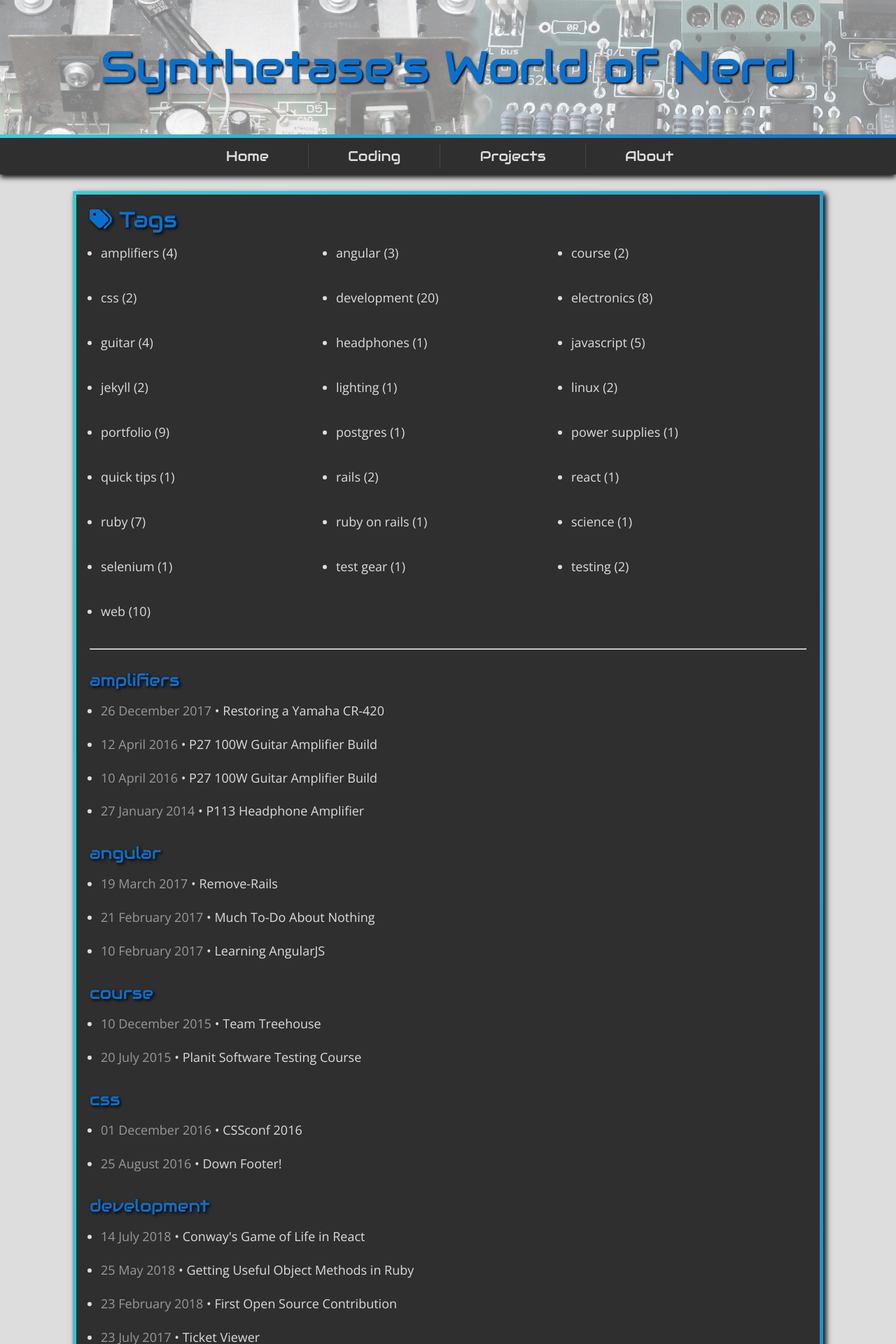
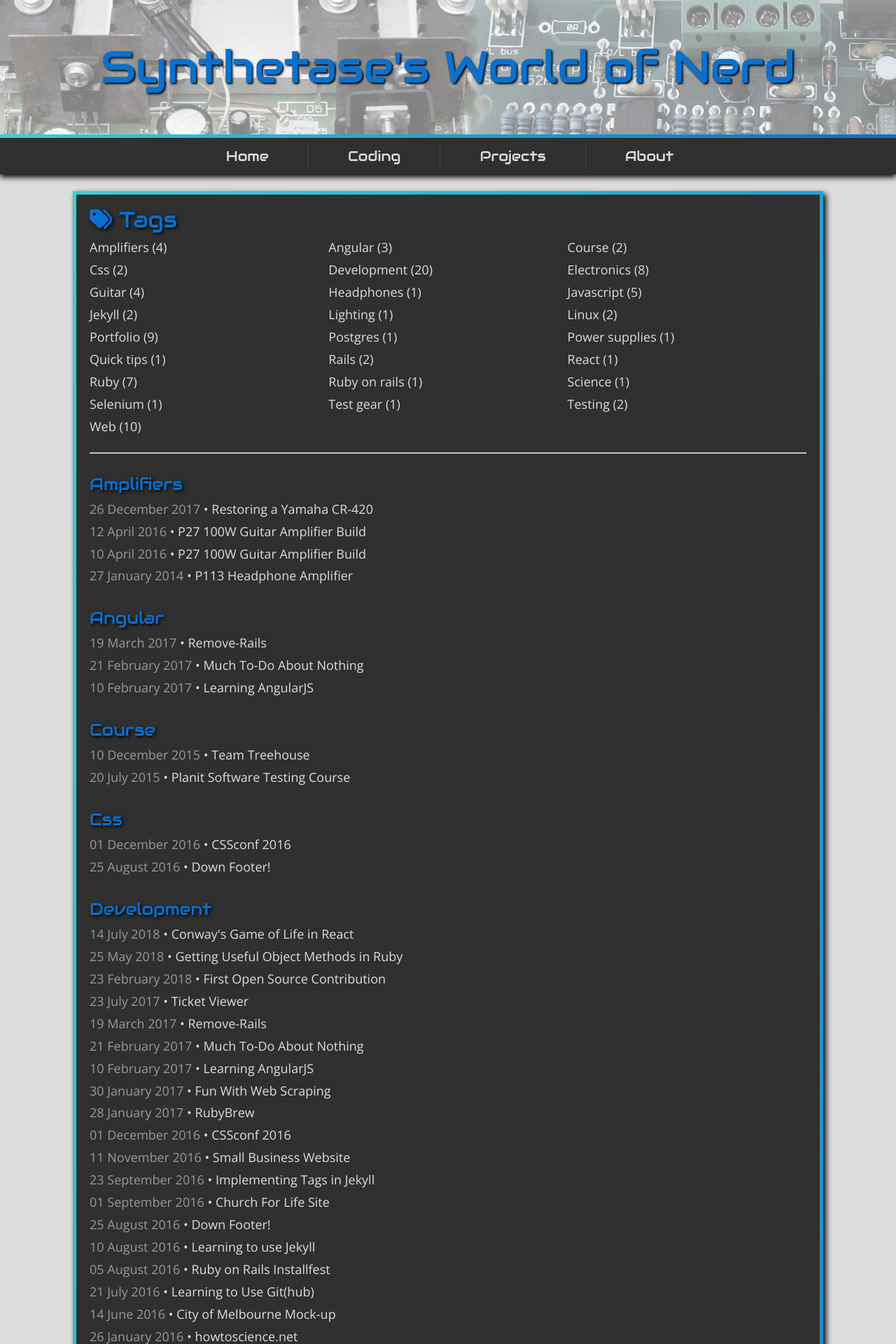
Before and after one commit to StaphSynth/StaphSynth.github.io, a Jekyll site: the page built from _pages/tags.md, in a window 1280 px wide. Shown: the top 1920 px of the page at 70% size. Built offline with Jekyll 4.4.1, drawn with Linux system fonts in a browser that asks for light colours; nearby versions of some CDN libraries; some of the changed text lies outside the part shown.

Commit message:
Fix up tags page

```diff
--- a/_pages/tags.md
+++ b/_pages/tags.md
@@ -4,37 +4,58 @@ title: Tags
 permalink: /tags/
 ---
 
-{% comment %} Get the tag name for every tag on the site and set them to the 'site_tags' variable. {% endcomment %}
-{% capture site_tags %}{% for tag in site.tags %}{{ tag | first }}{% unless forloop.last %},{% endunless %}{% endfor %}{% endcapture %}
+{% comment %}
+  Get the tag name for every tag on the site and set them to the 'site_tags' variable.
+{% endcomment %}
 
-{% comment %} 'tag_words' is a sorted array of the tag names. {% endcomment %}
-{% assign tag_words = site_tags | split:',' | sort %}
+{% capture site_tags %}
+  {% for tag in site.tags %}
+    {{ tag.first }}{% unless forloop.last %},{% endunless %}
+  {% endfor %}
+{% endcapture %}
+
+{% assign tags = site_tags | split:',' | sort %}
 
 <h2><i class="fa fa-tags" aria-hidden="true"></i> Tags</h2>
 
 <div class="tags">
 {% comment %} List all the tags at the top of the page {% endcomment %}
-<ul id="tags">
-  {% for item in (0..site.tags.size) %}{% unless forloop.last %}
-    {% capture this_word %}{{ tag_words[item] }}{% endcapture %}
-    <li>
-      <a href="#{{ this_word | cgi_escape }}" class="tag">{{ this_word }}
-        <span>({{ site.tags[this_word].size }})</span>
+<ul id="tags" class="tags">
+  {% for raw_tag in tags %}
+    {% assign tag = raw_tag | strip %}
+    <li class="tag">
+      <a href="#{{ tag | cgi_escape }}" class="tag">
+        {{ tag | capitalize }}
+        ({{ site.tags[tag].size }})
       </a>
     </li>
-  {% endunless %}{% endfor %}
+  {% endfor %}
 </ul>
 
 <hr>
 
 {% comment %} List all the posts under each tag {% endcomment %}
-{% for item in (0..site.tags.size) %}{% unless forloop.last %}
-  {% capture this_word %}{{ tag_words[item] | strip_newlines }}{% endcapture %}
-  <h3 id="{{ this_word | cgi_escape }}">{{ this_word }}</h3>
-  <ul class="posts">
-    {% for post in site.tags[this_word] %}{% if post.title != null %}
-    <li itemscope><span class="entry-date"><time datetime="{{ post.date | date_to_xmlschema }}" itemprop="datePublished">{{ post.date | date_to_long_string }}</time></span> &bull; <a href="{{ post.url }}">{{ post.title }}</a></li>
-    {% endif %}{% endfor %}
+{% for raw_tag in tags %}
+  {% assign tag = raw_tag | strip %}
+  <h3 id="{{ tag | cgi_escape }}">{{ tag | capitalize }}</h3>
+  <ul class="tags posts">
+    {% for post in site.tags[tag] %}
+      {% if post.title == null %}{% break %}{% endif %}
+      <li class="tag">
+        <span class="entry-date">
+          <time
+            datetime="{{ post.date | date_to_xmlschema }}"
+            itemprop="date-published"
+          >
+            {{ post.date | date_to_long_string }}
+          </time>
+        </span>
+        &bull;
+        <a href="{{ post.url }}">
+          {{ post.title }}
+        </a>
+      </li>
+    {% endfor %}
   </ul>
-  {% endunless %}{% endfor %}
-</div> <!-- /tags -->
+{% endfor %}
+</div>
--- a/css/main.css
+++ b/css/main.css
@@ -424,6 +424,15 @@ Tags and post meta-data
 	flex-direction: column;
 }
 
+	#article .tags {
+		margin: 0.5rem 0 0;
+	}
+
+	#article .tags .tag {
+		list-style: none;
+		margin: 0;
+	}
+
 #article .entry-date {
 	color: #999;
 }
@@ -750,8 +759,6 @@ Small tablets >=500px width
 		flex: 1 0 50%;
 		max-width: 50%;
 	}
-
-
 } /*End small tablet 500px query*/
 
 
```
